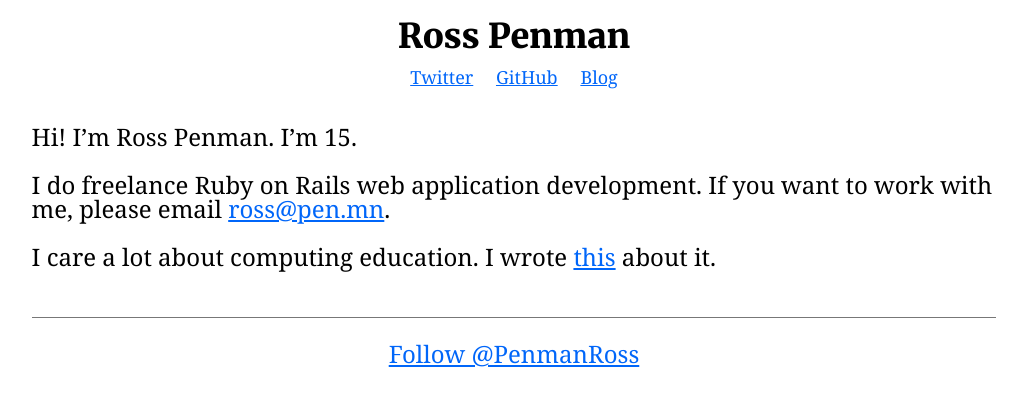
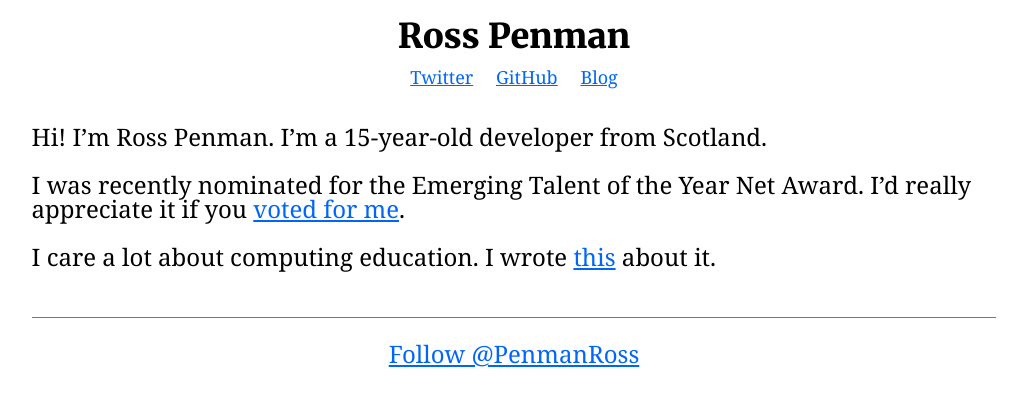
Before and after one commit to hyl/penman.github.io, a Jekyll site: the page built from index.md, in a window 1280 px wide, cut to the strip 184-590 px from the top of the page. Shown: the whole strip, without its empty margins (126-1148 px from the left). Built offline with Jekyll 4.4.1, drawn with Linux system fonts in a browser that asks for light colours; Markdown is read by kramdown in place of the engine named in the settings; comment, search, counter and statistics services are not loaded.

Commit message:
Changed some stuff.

```diff
--- a/_layouts/default.html
+++ b/_layouts/default.html
@@ -32,7 +32,9 @@
       <p><a href="https://twitter.com/PenmanRoss" class="twitter-follow-button" data-show-count="false" data-size="large">Follow @PenmanRoss</a></div>
       <script>!function(d,s,id){var js,fjs=d.getElementsByTagName(s)[0],p=/^http:/.test(d.location)?'http':'https';if(!d.getElementById(id)){js=d.createElement(s);js.id=id;js.src=p+'://platform.twitter.com/widgets.js';fjs.parentNode.insertBefore(js,fjs);}}(document, 'script', 'twitter-wjs');</script>
 
-      <p>I am currently available for freelance Ruby on Rails web application development. If you would like to work with me, please <a href="mailto:ross@pen.mn">get in touch</a>.</p>
+      <p>Noticed an error in <i>{{ page.title }}</i>?<br><a href="https://github.com/penman/penman.github.com/edit/master/{{ page.path }}">Submit a pull request!</a></p>
+
+      <p>I was recently nominated for the Emerging Talent of the Year Net Award. I'd really appreciate it if you <a href="https://thenetawards.com/vote/talent/ross-penman/">voted for me</a>.</p>
 
     </footer>
   </article>
--- a/index.md
+++ b/index.md
@@ -2,8 +2,8 @@
 layout: index
 ---
 
-Hi! I'm Ross Penman. I'm 15.
+Hi! I'm Ross Penman. I'm a 15-year-old developer from Scotland.
 
-I do freelance Ruby on Rails web application development. If you want to work with me, please email <a href="mailto:ross@pen.mn">ross@pen.mn</a>.
+I was recently nominated for the Emerging Talent of the Year Net Award. I'd really appreciate it if you [voted for me](https://thenetawards.com/vote/talent/ross-penman/).
 
 I care a lot about computing education. I wrote [this](/computing-education) about it.
```
